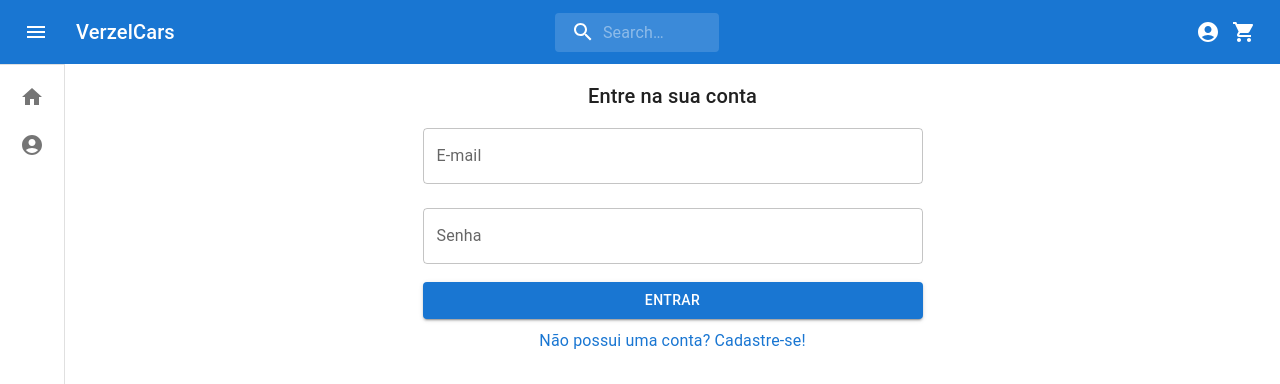
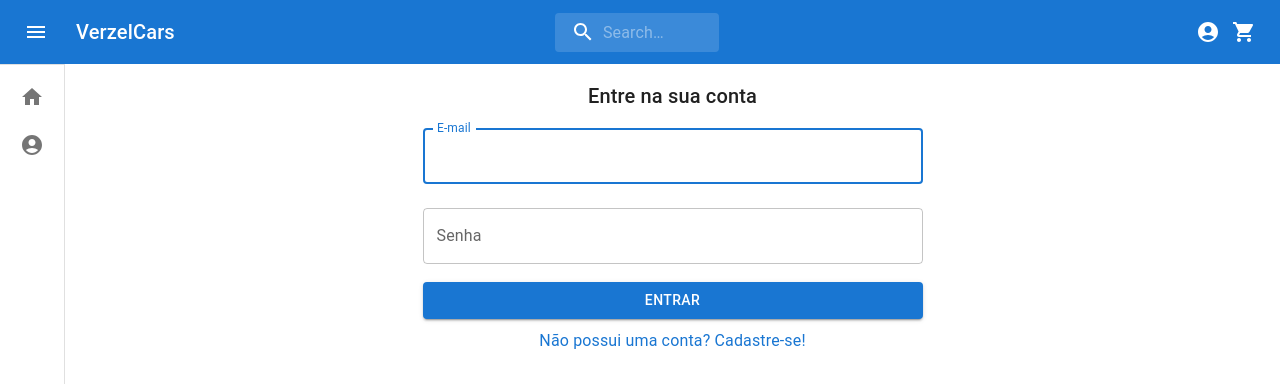
Before and after one commit to issitarual/verzel-challenge, a React (Create React App) app: page /profile in a window 1280 px wide. Shown: the top 384 px of the page. Built offline with nearby package versions, Linux system fonts and the light colour scheme.

Commit message:
feat: add signup and profile page with api

```diff
--- a/src/Components/Login.js
+++ b/src/Components/Login.js
@@ -4,30 +4,82 @@ import Button from "@mui/material/Button";
 import Link from "@mui/material/Link";
 import { Typography, styled } from "@mui/material";
 import React from "react";
+import axios from "axios";
+import { useNavigate } from "react-router";
+import FormControlContext from "@mui/material/FormControl/FormControlContext";
 
-export default function Login({ setLogin }) {
+export default function Login({ setLogin, setUser }) {
+  const [loading, setLoading] = React.useState(false);
+  const [email, setEmail] = React.useState("");
+  const [password, setPassword] = React.useState("");
+  const [focusPassword, setFocusPassword] = React.useState(false);
+  const [focuesEmail, setFocuesEmail] = React.useState(true);
+  const navigate = useNavigate();
   const LOGIN_BUTTON = "Entrar";
   const LOGIN_TITLE = "Entre na sua conta";
   const NOT_USER = "Não possui uma conta? Cadastre-se!";
-  const FormContainer = styled(FormControl)(({ theme }) => ({
+  const FormContainer = styled("form")(({ theme }) => ({
     width: "100%",
+    display: "flex",
+    flexDirection: "column",
     [theme.breakpoints.up("sm")]: {
       width: "500px",
     },
   }));
 
+  function login(e) {
+    e.preventDefault();
+    const body = { email, password };
+    const request = axios.get(`http://127.0.0.1:8000/users`, body);
+
+    setLoading(true);
+    console.log(body)
+
+    request.then((response) => {
+      setUser(response.data);
+      localStorage.setItem("user", JSON.stringify(response.data));
+      navigate("/");
+    });
+
+    request.catch((error) => {
+      setLoading(false);
+      if (error.response.status === 401)
+        alert("Falha no login, email ou senha incorretos!");
+    });
+  }
+
   return (
     <React.Fragment>
       <Typography variant="h6">{LOGIN_TITLE}</Typography>
-      <FormContainer>
-        <TextField id="email" label="E-mail" margin="normal" />
+      <FormContainer onSubmit={login}>
+        <TextField
+          id="email"
+          label="E-mail"
+          margin="normal"
+          onChange={(e) => setEmail(e.target.value)}
+          value={email}
+          disabled={loading}
+          autoFocus={focuesEmail}
+          onClick={() => {
+            setFocuesEmail(true)
+            setFocusPassword(false)
+          }}
+        />
         <TextField
           id="password"
           label="Senha"
           margin="normal"
           type="password"
+          value={password}
+          disabled={loading}
+          onChange={(e) => setPassword(e.target.value)}
+          autoFocus={focusPassword}
+          onClick={() => {
+            setFocuesEmail(false)
+            setFocusPassword(true)
+          }}
         />
-        <Button variant="contained" sx={{ marginY: "10px" }}>
+        <Button variant="contained" type="submit" sx={{ marginY: "10px" }}>
           {LOGIN_BUTTON}
         </Button>
       </FormContainer>
--- a/src/Components/SignUp.js
+++ b/src/Components/SignUp.js
@@ -4,31 +4,94 @@ import Button from "@mui/material/Button";
 import Link from "@mui/material/Link";
 import { Typography, styled } from "@mui/material";
 import React from "react";
+import axios from "axios";
 
 export default function SignUp({ setLogin }) {
+  const [loading, setLoading] = React.useState(false);
+  const [email, setEmail] = React.useState("");
+  const [password, setPassword] = React.useState("");
+  const [name, setName] = React.useState("");
+  const [focusPassword, setFocusPassword] = React.useState(false);
+  const [focuesEmail, setFocuesEmail] = React.useState(false);
+  const [focuesName, setFocusName] = React.useState(true);
   const SIGNUP_BUTTON = "Cadastrar";
   const SIGNUP_TITLE = "Crie uma conta";
   const CURRENT_USER = "Já é cadastrado? Entre na sua conta!";
-  const FormContainer = styled(FormControl)(({ theme }) => ({
+  const FormContainer = styled("form")(({ theme }) => ({
     width: "100%",
+    display: "flex",
+    flexDirection: "column",
     [theme.breakpoints.up("sm")]: {
       width: "500px",
     },
   }));
 
+  function signup(e) {
+    e.preventDefault();
+    const body = { email, password, name, isUserAdmin: false };
+    const request = axios.post(`http://127.0.0.1:8000/users`, body);
+
+    setLoading(true);
+
+    request.then((response) => {
+      setLogin(true);
+    });
+
+    request.catch((error) => {
+      setLoading(false);
+      if (error.response.status === 401)
+        alert("Falha no login, email ou senha incorretos!");
+    });
+  }
+
   return (
     <React.Fragment>
       <Typography variant="h6">{SIGNUP_TITLE}</Typography>
-      <FormContainer>
-        <TextField id="nome" label="Nome" margin="normal" />
-        <TextField id="email" label="E-mail" margin="normal" />
+      <FormContainer onSubmit={signup}>
+        <TextField
+          id="nome"
+          label="Nome"
+          margin="normal"
+          disabled={loading}
+          value={name}
+          onChange={(e) => setName(e.target.value)}
+          autoFocus={focuesName}
+          onClick={() => {
+            setFocuesEmail(false);
+            setFocusPassword(false);
+            setFocusName(true);
+          }}
+        />
+        <TextField
+          id="email"
+          label="E-mail"
+          margin="normal"
+          value={email}
+          disabled={loading}
+          onChange={(e) => setEmail(e.target.value)}
+          autoFocus={focuesEmail}
+          onClick={() => {
+            setFocuesEmail(true);
+            setFocusPassword(false);
+            setFocusName(false);
+          }}
+        />
         <TextField
           id="password"
           label="Senha"
           margin="normal"
           type="password"
+          disabled={loading}
+          value={password}
+          onChange={(e) => setPassword(e.target.value)}
+          autoFocus={focusPassword}
+          onClick={() => {
+            setFocuesEmail(false);
+            setFocusPassword(true);
+            setFocusName(false);
+          }}
         />
-        <Button variant="contained" sx={{ marginY: "10px" }}>
+        <Button variant="contained" sx={{ marginY: "10px" }} type="submit">
           {SIGNUP_BUTTON}
         </Button>
       </FormContainer>
--- a/src/Components/UserProfile.js
+++ b/src/Components/UserProfile.js
@@ -3,32 +3,63 @@ import TextField from "@mui/material/TextField";
 import Button from "@mui/material/Button";
 import { Typography, styled } from "@mui/material";
 import React from "react";
+import UserContext from "../Context/UserContext";
+import axios from "axios";
+import { useNavigate } from "react-router";
 
 export default function UserProfile() {
   const UPDATE_PASSWORD_BUTTON = "Alterar senha";
   const PROFILE_TITLE = "Perfil";
   const PROFILE_NAME = "Nome: ";
   const PROFILE_EMAIL = "E-mail: ";
-  const FormContainer = styled(FormControl)(({ theme }) => ({
+  const FormContainer = styled("form")(({ theme }) => ({
     width: "100%",
+    display: "flex",
+    flexDirection: "column",
     [theme.breakpoints.up("sm")]: {
       width: "500px",
     },
   }));
+  const { user } = React.useContext(UserContext);
+  const [password, setPassword] = React.useState(user?.password)
+  const [loading, setLoading] = React.useState(false)
+  const navigate = useNavigate();
+
+  function updatePassword(e) {
+    e.preventDefault();
+    const body = { email: user?.email, password };
+    const request = axios.patch(`http://127.0.0.1:8000/user/${user?.id}`, body);
+    setLoading(true);
+
+    request.then((response) => {
+      localStorage.setItem("user", JSON.stringify(response.data));
+      navigate("/");
+    });
+
+    request.catch((error) => {
+      setLoading(false);
+      if (error.response.status === 401)
+        alert("Falha no login, email ou senha incorretos!");
+    });
+  }
 
   return (
     <React.Fragment>
       <Typography variant="h5">{PROFILE_TITLE}</Typography>
-      <Typography variant="h6">{PROFILE_NAME}</Typography>
-      <Typography variant="h6">{PROFILE_EMAIL}</Typography>
-      <FormContainer>
+      <Typography variant="h6">{`${PROFILE_NAME}${user?.name}`}</Typography>
+      <Typography variant="h6">{`${PROFILE_EMAIL}${user?.email}`}</Typography>
+      <FormContainer onSubmit={updatePassword}>
         <TextField
           id="password"
           label="Alterar senha"
           margin="normal"
-          type="password"
+          value={password}
+          onChange={(e) => setPassword(e.target.value)}
+          autoFocus={true}
+          onClick={() => {
+          }}
         />
-        <Button variant="contained" sx={{ marginY: "10px" }}>
+        <Button variant="contained" sx={{ marginY: "10px" }} type="submit">
           {UPDATE_PASSWORD_BUTTON}
         </Button>
       </FormContainer>
--- a/src/Pages/Profile.js
+++ b/src/Pages/Profile.js
@@ -13,14 +13,15 @@ const Container = styled(Box)(() => ({
 }));
 
 export default function Profile() {
-  const { user } = React.useContext(UserContext);
+  const { user, setUser } = React.useContext(UserContext);
   const [login, setLogin] = React.useState(true);
+  console.log(user)
   return (
     <Container>
       {user ? (
-        <UserProfile />
+        <UserProfile user={user} />
       ) : login ? (
-        <Login setLogin={setLogin} />
+        <Login setLogin={setLogin} setUser={setUser} />
       ) : (
         <SignUp setLogin={setLogin} />
       )}
```
